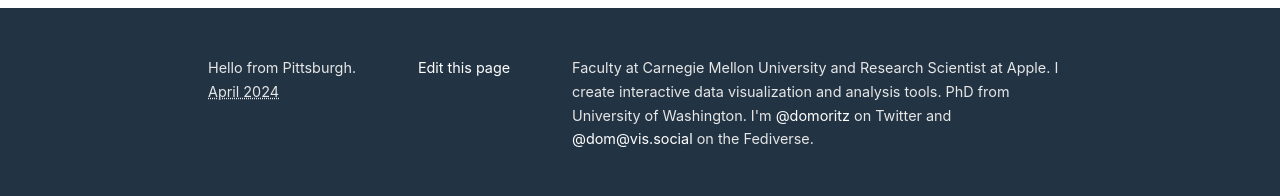
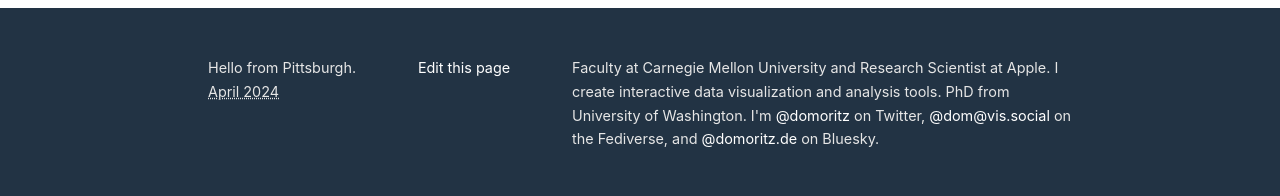
Before and after one commit to domoritz/domoritz.github.io, a Jekyll site: the page built from index.md, in a window 1280 px wide. Shown: the part 2093-2289 px from the top of the page. Built offline with Jekyll 4.4.1, drawn with Linux system fonts in a browser that asks for light colours.

Commit message:
moar social

```diff
--- a/_includes/footer.html
+++ b/_includes/footer.html
@@ -7,6 +7,6 @@
     <div class="footer-col">
       <a href="https://github.com/domoritz/domoritz.github.io/edit/master/{{page.path}}">Edit this page</a>
     </div>
-    <div class="footer-col site-desc">{{ site.description }} I'm <a href="https://twitter.com/domoritz">@domoritz</a> on Twitter and <a rel="me" href="https://vis.social/@dom">@dom@vis.social</a> on the Fediverse.</div>
+    <div class="footer-col site-desc">{{ site.description }} I'm <a href="https://twitter.com/domoritz">@domoritz</a> on Twitter, <a rel="me" href="https://vis.social/@dom">@dom@vis.social</a> on the Fediverse, and <a href="https://bsky.app/profile/domoritz.de">@domoritz.de</a> on Bluesky.</div>
   </div>
 </footer>
```
